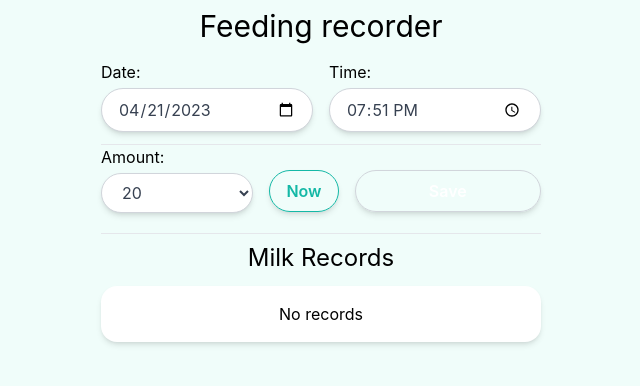
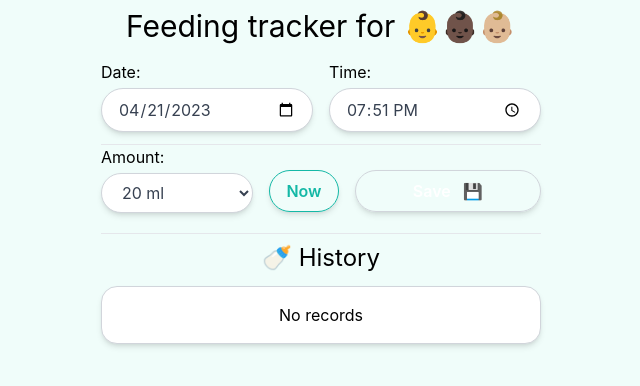
Before and after one commit to AlexanderMar21/baby-record, a Vue app: page / in a window 1280 px wide. Shown: the top 386 px of the page, without its empty margins (319-959 px from the left). Built offline with nearby package versions, Linux system fonts and the light colour scheme.

Commit message:
chore: add better UI

```diff
--- a/src/components/MilkRecorder.vue
+++ b/src/components/MilkRecorder.vue
@@ -1,6 +1,6 @@
 <template>
 	<div class="flex justify-center flex-col items-center max-w-440px mx-auto max-h-full">
-		<h1 class="text-3xl mb-4 text-center">Feeding recorder</h1>
+		<h1 class="text-3xl mb-4 text-center px-6">Feeding tracker for 👶👶🏿👶🏼</h1>
 
 		<form @submit.prevent="addMilk" class="w-full h-full">
 			<div class="flex gap-4 justify-start">
@@ -9,7 +9,7 @@
 					<input class="form-control" id="date" type="date" v-model="date" />
 				</div>
 				<div class="form-group">
-					<label class="form" for="time"> Time: </label>
+					<label class="form" for="time">Time:</label>
 					<input class="form-control" id="time" type="time" v-model="time" />
 				</div>
 			</div>
@@ -18,48 +18,48 @@
 				<div class="form-group flex-1">
 					<label for="amount">Amount:</label>
 					<select class="form-control" id="amount" v-model="amount">
-						<option value="10">10</option>
-						<option value="20">20</option>
-						<option value="30">30</option>
-						<option value="40">40</option>
-						<option value="50">50</option>
-						<option value="60">60</option>
-						<option value="70">70</option>
-						<option value="80">80</option>
-						<option value="90">90</option>
-						<option value="100">100</option>
-						<option value="110">110</option>
-						<option value="120">120</option>
-						<option value="130">130</option>
-						<option value="140">140</option>
-						<option value="150">150</option>
+						<option value="10">10 ml</option>
+						<option value="20">20 ml</option>
+						<option value="30">30 ml</option>
+						<option value="40">40 ml</option>
+						<option value="50">50 ml</option>
+						<option value="60">60 ml</option>
+						<option value="70">70 ml</option>
+						<option value="80">80 ml</option>
+						<option value="90">90 ml</option>
+						<option value="100">100 ml</option>
+						<option value="110">110 ml</option>
+						<option value="120">120 ml</option>
+						<option value="130">130 ml</option>
+						<option value="140">140 ml</option>
+						<option value="150">150 ml</option>
+						<option value="160">160 ml</option>
+						<option value="170">170 ml</option>
+						<option value="180">180 ml</option>
+						<option value="190">190 ml</option>
 					</select>
 				</div>
 				<button class="btn btn--outlined inline-block mt-3" @click.stop="setNow" type="button">Now</button>
-				<button class="btn btn--primary flex-1 inline-block mt-3" type="submit">Save</button>
+				<button class="btn btn--primary flex-1 inline-block mt-3" type="submit">Save &nbsp 💾</button>
 			</div>
 		</form>
 		<hr class="w-full my-2" />
 		<section class="w-full">
-			<h2 class="text-2xl text-center mb-3">Milk Records</h2>
+			<h2 class="text-2xl text-center mb-3">🍼 History</h2>
 			<small>
-				{{ timeAgo ? `Last feeding: ${timeAgo}` : '' }}
+				{{ timeAgo ? `Last feeding: ${timeAgo} ⏱️` : '' }}
 			</small>
 			<ol
-				class="block bg-white shadow-md rounded-2xl p-4 max-h100 overflow-y-auto border-gray-300 max-h-340px"
+				class="block bg-white shadow-md rounded-2xl border py-4 px-2 max-h100 overflow-y-auto border-gray-300 max-h-380px"
 			>
 				<li
 					v-for="record in sorted"
 					:key="record.id"
-					class="flex items-center justify-between py-1 border-b border-gray-200"
+					class="flex items-center milk-record justify-between py-1 px-2"
 				>
-					<span>
-						{{ useDateFormat(record.date, 'DD MMM, YYYY', { locales: locale }).value }}
-					</span>
-					<span>
-						{{ useDateFormat(record.time, 'HH:mm', { locales: locale }).value }}
-					</span>
-					<span> {{ record.amount }} ml </span>
+					<span>📆 {{ useDateFormat(record.date, 'DD MMM, YYYY', { locales: locale }).value }} </span>
+					<span>🕐 {{ useDateFormat(record.time, 'HH:mm', { locales: locale }).value }} </span>
+					<span>💧 {{ record.amount }} ml </span>
 				</li>
 				<p v-if="sorted.length === 0" class="text-center">No records</p>
 			</ol>
--- a/src/style.css
+++ b/src/style.css
@@ -31,3 +31,7 @@ body {
 .btn--outlined {
 	@apply border bg-white border-teal-500 font-semibold text-teal-500 hover:text-teal-600;
 }
+
+.milk-record:nth-child(odd) {
+	@apply bg-gray-100;
+}
```
